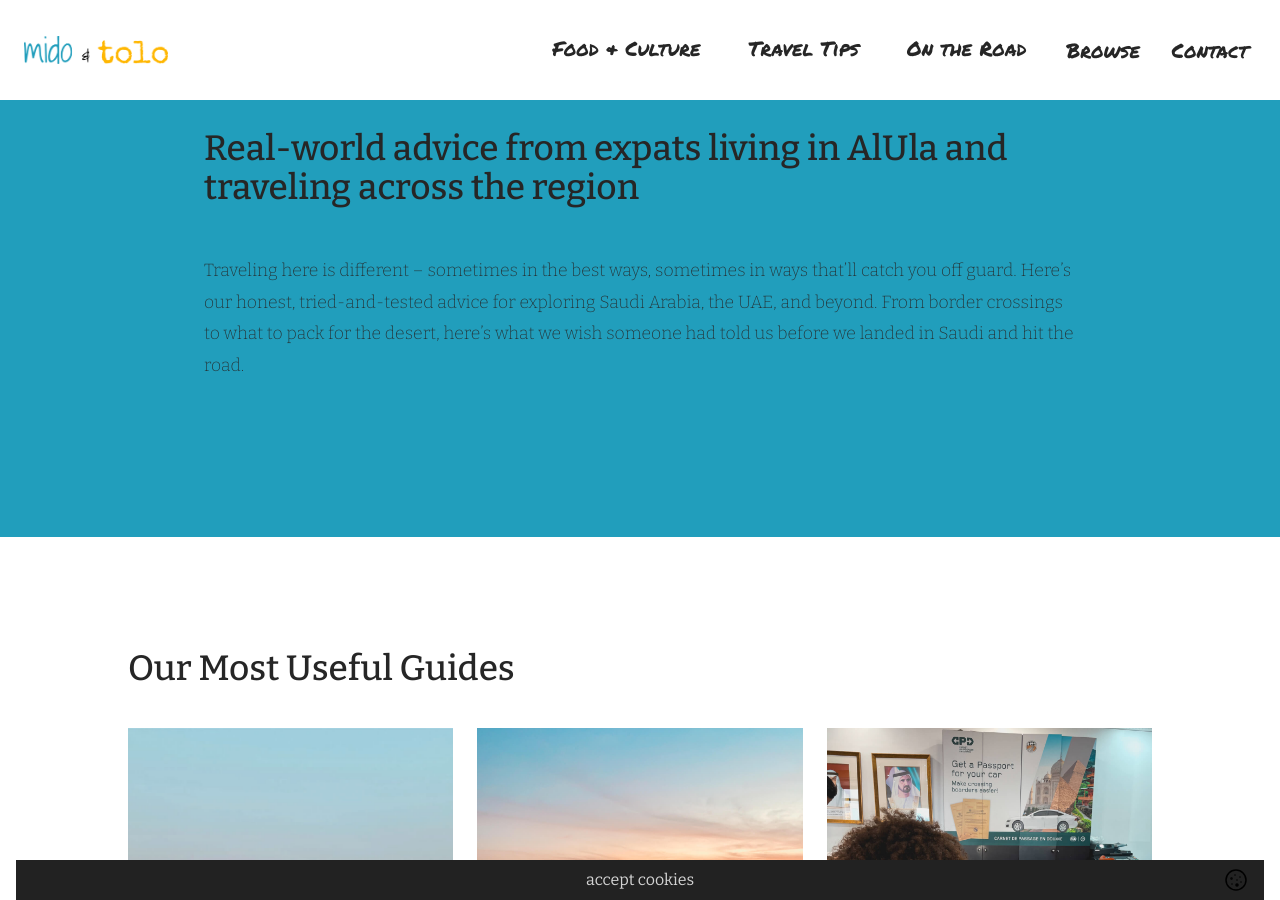
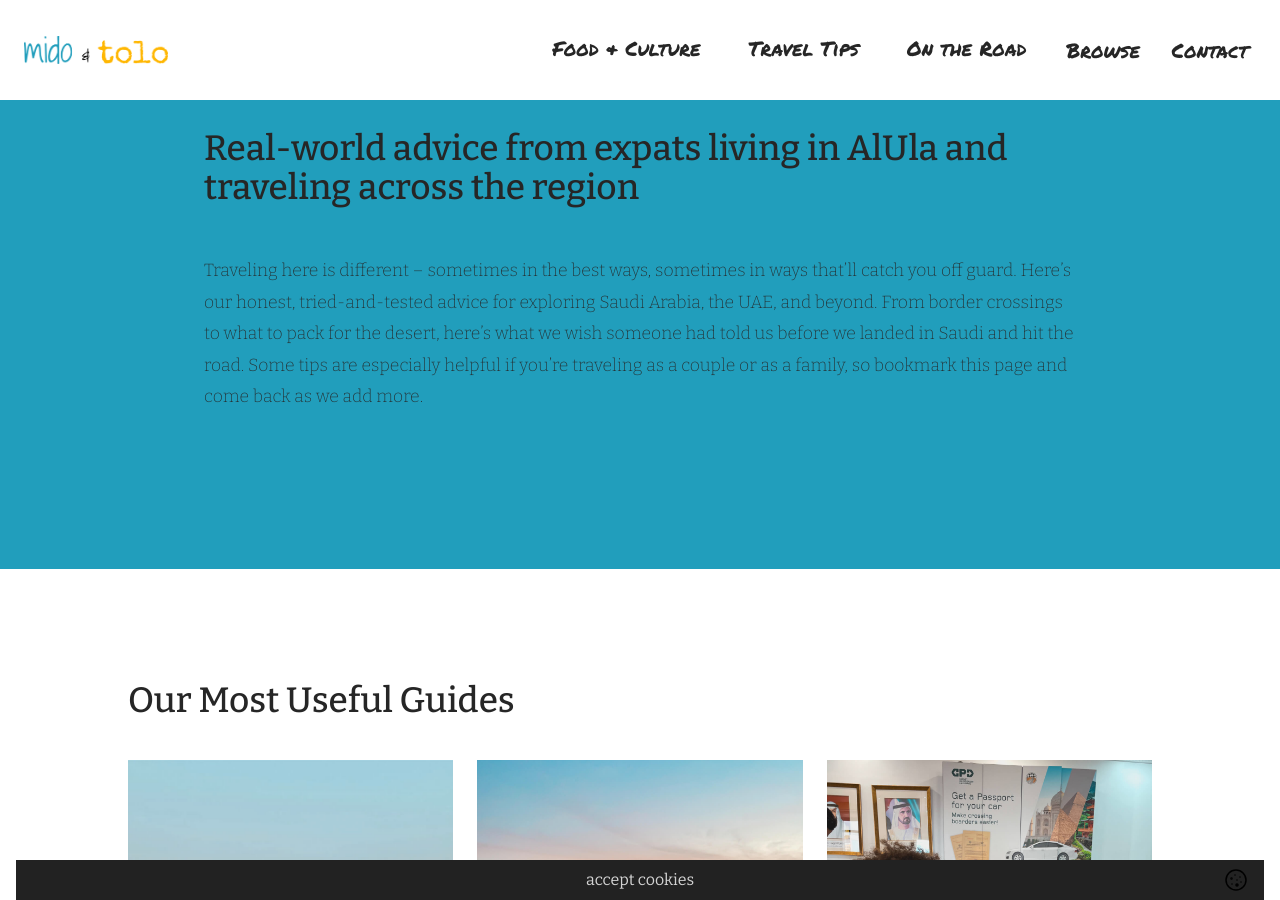
Before and after one commit to SidneyElsayed/midoandtolo-overhaul, a Jekyll site: the page built from travel-tips.html, in a window 1280 px wide and 900 px high, scrolled down 767 px. Built offline with Jekyll 4.4.1, drawn with Linux system fonts in a browser that asks for light colours; nearby versions of some CDN libraries; comment, search, counter and statistics services are not loaded; some of the changed text lies outside the part shown.

Commit message:
updated meet the gang

```diff
--- a/_data/navigation.yml
+++ b/_data/navigation.yml
@@ -49,7 +49,7 @@
   - heading: Getting Started
     links:
     - text: Meet the Gang
-      url: /posts/2021/meet-the-gang
+      url: /posts/2026/meet-the-gang
     - text: Getting to AlUla
       url: /posts/2025/getting-to-alula-guide
     - text: Road Trips & Wild Camping
--- a/_includes/post-related/sidebar.html
+++ b/_includes/post-related/sidebar.html
@@ -6,7 +6,7 @@
         <img src="/images/midoandtolo-driving-in-raptor.jpg" class="curve-point-right-sm-top">
       </div>
       <div class="mb-4 p-4 hover-white">
-          <p class="">We’re Ahmed and Sidney, and Egyptian–American duo sharing stories from the road, life on our little farm, and adventures across the Middle East (and beyond). This blog is part travel guide, part personal journal — a place where you’ll find practical tips, cultural insights, and reflections on building a life abroad.</p>
+          <p class="">We’re Ahmed and Sidney, an Egyptian–American couple turned tiny travel family, sharing stories from the road, life on our little farm, and adventures across the Middle East (and beyond). This blog is part travel guide, part personal journal — a place where you’ll find practical tips, cultural insights, and reflections on building a life abroad.</p>
           <a href="/about-us.html" class="subtle-button">More about us</a>
       </div>
   </div>
--- a/about-us.html
+++ b/about-us.html
@@ -15,7 +15,7 @@
   <section class="mb-28 center">
       <h1 class="mb-2">This is Mido and Tolo</h1>
       <div>
-          <p class="emphasis subtle capped-width-narrow margin-b-1">Hi, we’re Ahmed and Sidney, better known to each other as Mido and Tolo. From the hippie beach town of Dahab to overlanding Saudi Arabia to remodelling a farmhouse in AlUla and other travels in between, it’s easy to say we're pretty adventurous.</p>
+          <p class="emphasis subtle capped-width-narrow margin-b-1">Hi, we’re Ahmed and Sidney, better known to each other as Mido and Tolo. From the hippie beach town of Dahab to overlanding Saudi Arabia to remodelling a farmhouse in AlUla and other travels in between, it’s easy to say we're pretty adventurous. We've also recently added a tiny, new member to our travel gang.</p>
           <p class="emphasis subtle capped-width-narrow margin-b-1">Mido and Tolo is a chance for us to share our travels, a place to hold our photos, a creative outlet. We hope this digital diary can help the curious find adventure in more remote locations and realize that travel can be more accessible than you otherwise thought possible. Think of the blog section as extended advice from that travel friend, making sure you see the best of the places we’ve been to.</p>
       </div>
   </section>
--- a/travel-tips.html
+++ b/travel-tips.html
@@ -16,7 +16,7 @@
   scheme-name: dark
 - id: text-banner
   heading_html: <h2>Real-world advice from expats living in AlUla and traveling across the region</h2>
-  text_html: Traveling here is different – sometimes in the best ways, sometimes in ways that’ll catch you off guard. Here’s our honest, tried-and-tested advice for exploring Saudi Arabia, the UAE, and beyond. From border crossings to what to pack for the desert, here’s what we wish someone had told us before we landed in Saudi and hit the road.
+  text_html: Traveling here is different – sometimes in the best ways, sometimes in ways that’ll catch you off guard. Here’s our honest, tried-and-tested advice for exploring Saudi Arabia, the UAE, and beyond. From border crossings to what to pack for the desert, here’s what we wish someone had told us before we landed in Saudi and hit the road. Some tips are especially helpful if you’re traveling as a couple or as a family, so bookmark this page and come back as we add more.
   large-text-width: full
   paragraph-width: full
   large-text-placement: left
@@ -98,7 +98,7 @@
       answer-html: 100% if you're ventuing into rural areas. Phone signal can disappear fast in the desert or on rural roads. Download Google Maps (whom we lovingly call Nancy) offline for your whole route, and save your hotel/location pins before you lose signal. If you're in the bigger cities, connection shouldn't be an issue.
     - question: Does it really get cold in the desert?
       answer-html: Shockingly, yes – especially in winter! Desert places like AlUla get cold at night; I mean like below freezing cold. Pack warm layers, even if it’s 30°C(86°F) during the day. Desert sands don't keep the heat from the daytime like other types of land do, so when the sun dips below the horizon, or even if you're sitting in the shade, the heat disappears quickly.
-    - question: Can I rely on Taxis, Uber or Careem everywhere?
+    - question: Can I rely on taxis, Uber or Careem everywhere?
       answer-html: Not at all. In smaller towns and even parts of AlUla, ride-hailing is non-existent or very slow. Renting a car is usually your best bet. However, in cities like Cairo, Uber is your best bet for getting fair prices for rides, while in Dubai, the cities taxis are easy to catch and always run the meter fairly.
     - question: What if I get stuck or need help?
       answer-html: Don’t be shy! Especially in Saudi, locals are usually eager to help and proud to show off their hospitality. A smile and a few words of Arabic go a long way.
```
Also changed, not shown: _posts/2021-10-17-meet-the-gang.md (deleted, +0 -58 lines), _posts/2026-07-27-meet-the-gang.md (added, +60 -0 lines), 1 other file.
